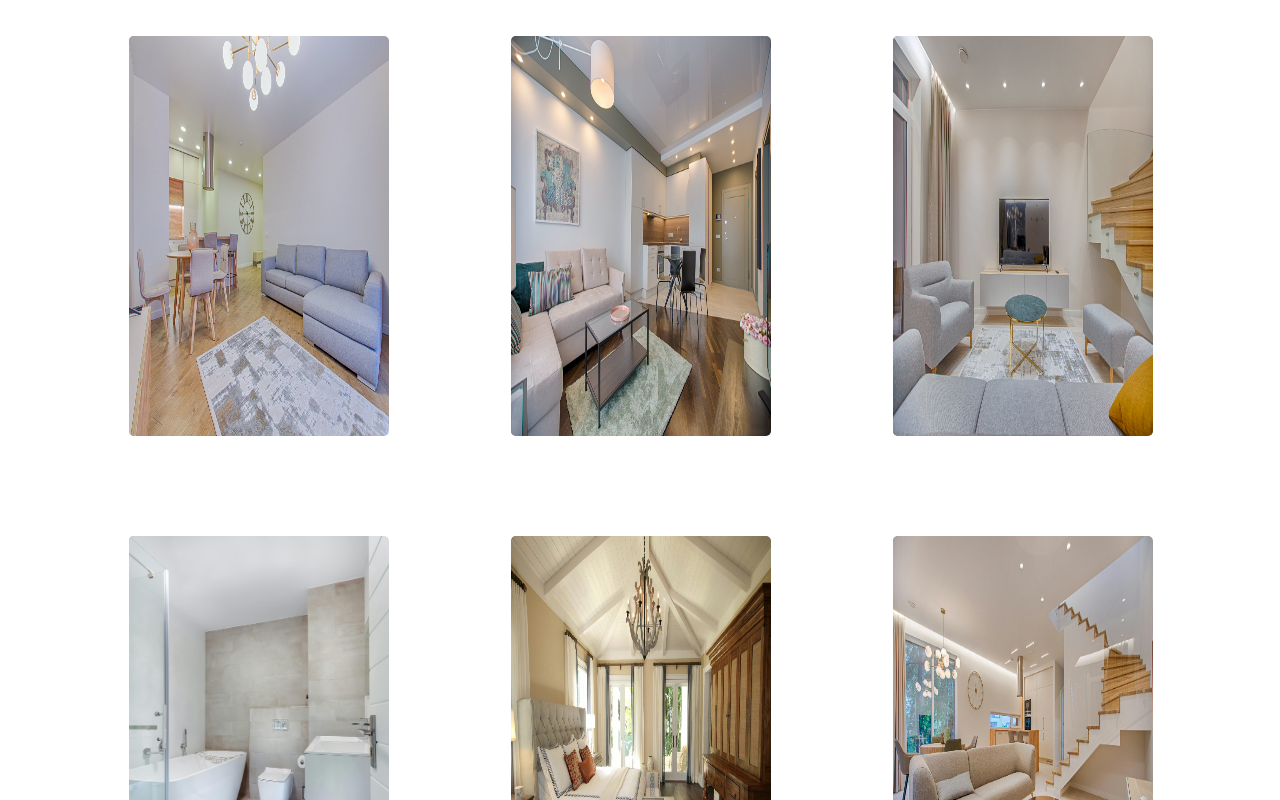
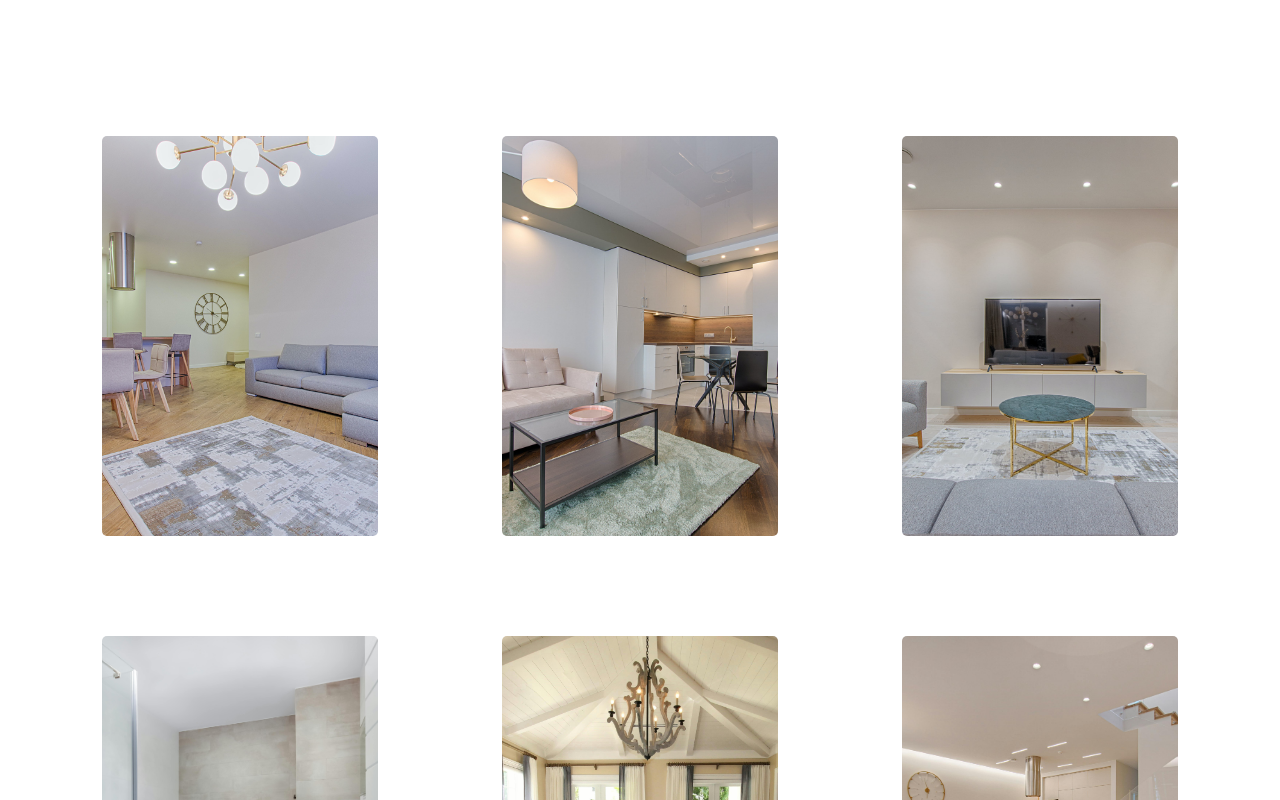
Before and after one commit to Eihapkaram/my, a Vue app: page / in a window 1280 px wide. Shown: the part 2500-3300 px from the top of the page. Built offline with nearby package versions, Linux system fonts and the light colour scheme.

Commit message:
Update HomeView.vue

```diff
--- a/src/views/HomeView.vue
+++ b/src/views/HomeView.vue
@@ -4,8 +4,7 @@
       <HelloWorld msg="Welcome in Vista hotel" />
       <JumBe />
       <CardCom />
-      <RoomV1 />
-      <RoomV2 />
+      <GallaryCom />
       <CardRoom />
     </div>
   </body>
@@ -16,8 +15,7 @@ import CardCom from "@/components/CardCom.vue";
 import JumBe from "@/components/JumBe.vue";
 import HelloWorld from "@/components/HelloWorld.vue";
 import CardRoom from "../components/CardRoom.vue";
-import RoomV1 from "@/components/RoomV1.vue";
-import RoomV2 from "@/components/RoomV2.vue";
+import GallaryCom from "../components/GallaryCom.vue"
 export default {
   name: "HomeView",
   components: {
@@ -25,8 +23,7 @@ export default {
     JumBe,
     CardCom,
     CardRoom,
-    RoomV1,
-    RoomV2,
+   GallaryCom,
   },
 };
 </script>
```
